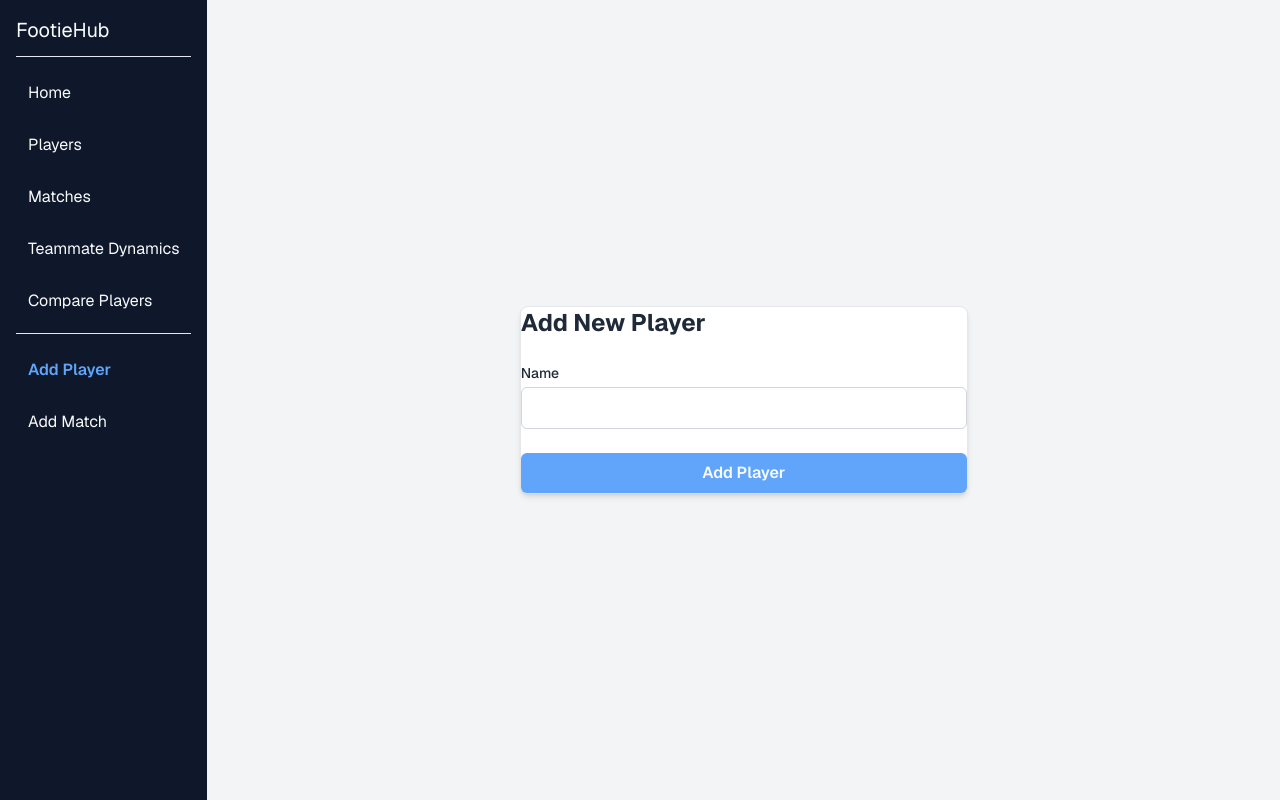
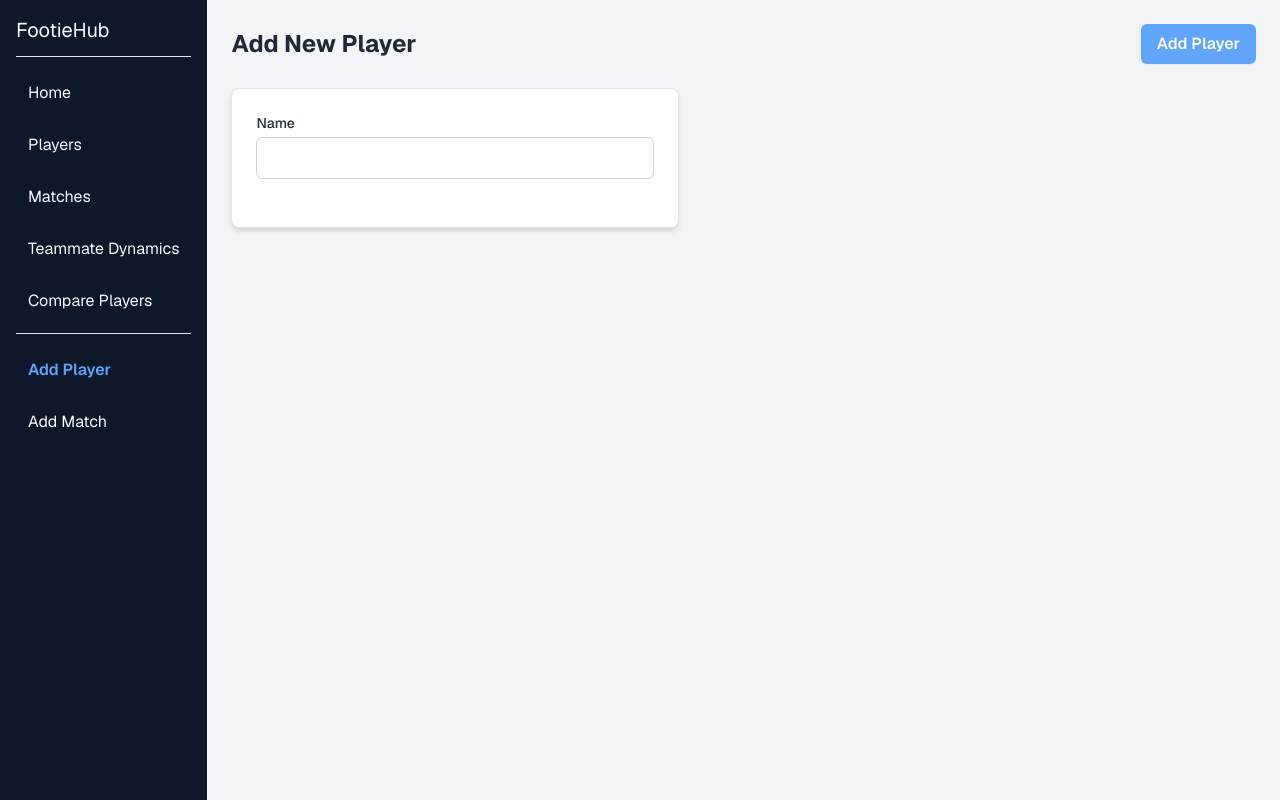
Before and after one commit to Chazz236/FootieHub, a Next.js app in the folder footiehub/: page /addPlayer in a window 1280 px wide. Built offline with nearby package versions, Linux system fonts and the light colour scheme.

Commit message:
[FTH-90] change layout for consistency and fix card padding

```diff
--- a/footiehub/src/app/addPlayer/page.js
+++ b/footiehub/src/app/addPlayer/page.js
@@ -24,15 +24,19 @@ const AddPlayer = () => {
   };
 
   return (
-    <main className='flex-1 p-6 flex items-center justify-center'>
-      <Card className='w-full max-w-md'>
-        <h2 className='text-2xl font-bold text-foreground mb-6'>Add New Player</h2>
-        <form onSubmit={handleSubmit}>
+    <main className='flex-1 p-6'>
+      <div className='flex justify-between items-center mb-6'>
+        <h2 className='text-2xl font-bold text-foreground'>Add New Player</h2>
+        <div>
+          <button type='button' onClick={(e) => handleSubmit(e)} className='w-full py-2 px-4 bg-primary-accent text-panel-foreground font-semibold rounded-md shadow-sm'>Add Player</button>
+        </div>
+      </div>
+      <Card className='w-full max-w-md p-6'>
+        <form>
           <div className='mb-6'>
             <label className='block text-sm font-medium text-foreground mb-1'>Name</label>
             <input type='text' id='name' value={name} onChange={e => setName(e.target.value)} className='w-full p-2 border border-gray-300 rounded-md text-foreground bg-white' required autoComplete='off' />
           </div>
-          <button type='submit' className='w-full py-2 px-4 bg-primary-accent text-panel-foreground font-semibold rounded-md shadow-sm'>Add Player</button>
         </form>
       </Card>
     </main>
```
